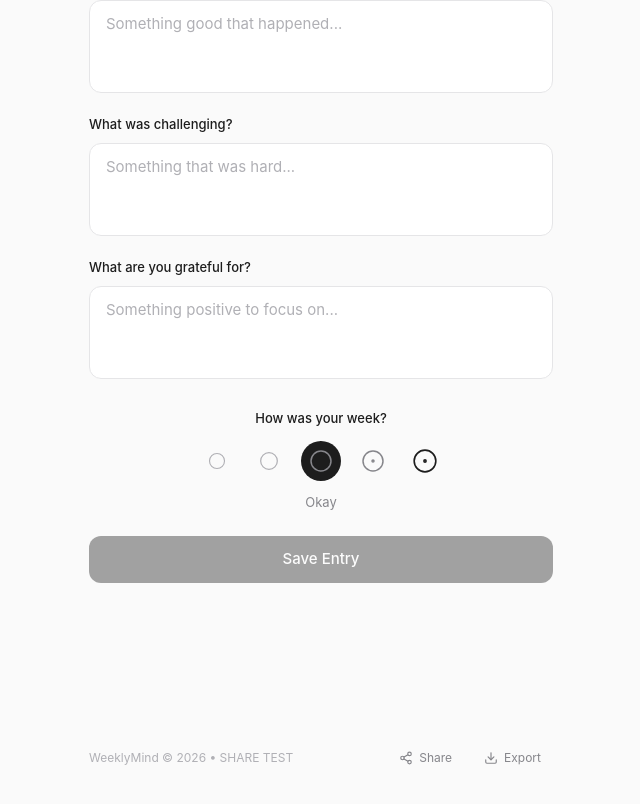
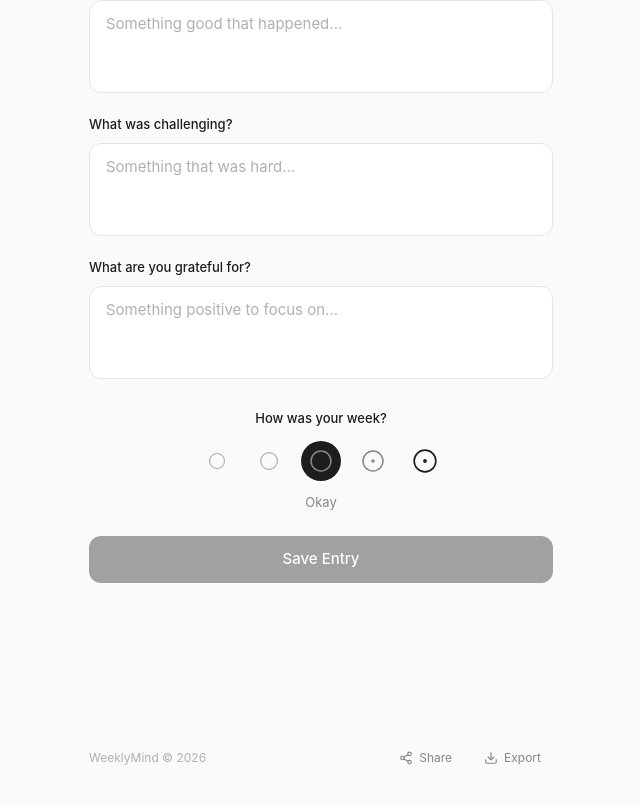
Before and after one commit to mark-blue-evans/weeklymind, a Next.js app: page / in a window 1280 px wide. Shown: the part 380-1184 px from the top of the page, without its empty margins (319-959 px from the left). Built offline with nearby package versions, Linux system fonts and the light colour scheme.

Commit message:
Fix: Remove test text, keep share button

```diff
--- a/app/page.tsx
+++ b/app/page.tsx
@@ -803,7 +803,7 @@ export default function Home() {
       <footer className="max-w-lg mx-auto px-6 py-8">
         <div className="flex items-center justify-between">
           <p className="text-[12px] text-[#b0b0b5]">
-            WeeklyMind © 2026 • SHARE TEST
+            WeeklyMind © 2026
           </p>
           <div className="flex items-center gap-2">
             {/* Share Button */}
```
